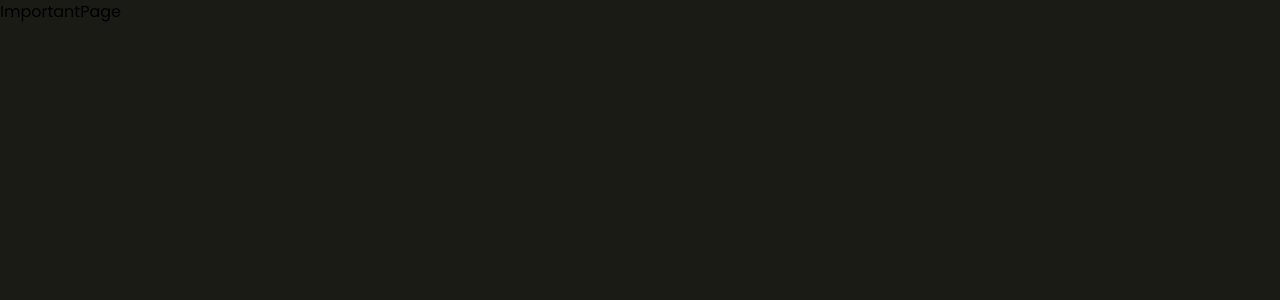
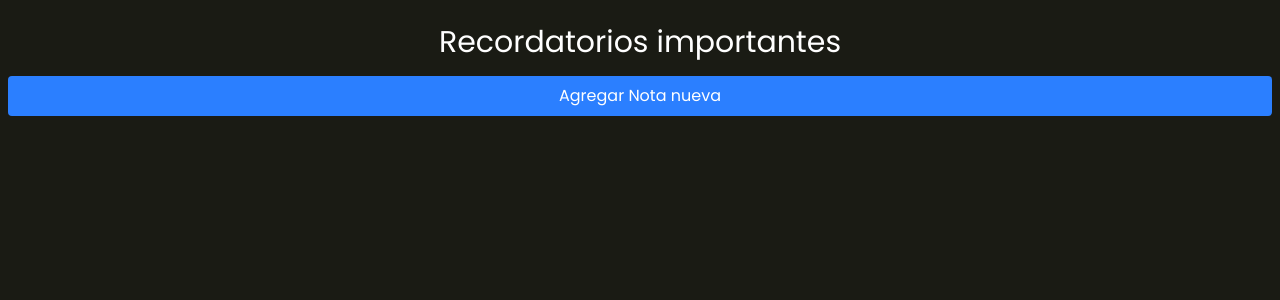
Before and after one commit to Whoiamx/sup-today-app, a Next.js app: page /reminders/important in a window 1280 px wide. Shown: the top 300 px of the page. Built offline with nearby package versions, Linux system fonts and the light colour scheme.

Commit message:
add button

```diff
--- a/app/reminders/(routes)/future/page.tsx
+++ b/app/reminders/(routes)/future/page.tsx
@@ -1,5 +1,17 @@
 import React from "react";
+import { ReminderItem } from "../../components/ReminderItem";
 
 export default function FuturePage() {
-  return <div>FuturePage</div>;
+  return (
+    <div className="p-2">
+      <div className="p-4">
+        <h2 className="text-white text-3xl text-center">
+          Recordatorios futuros
+        </h2>
+      </div>
+      <div>
+        <ReminderItem />
+      </div>
+    </div>
+  );
 }
--- a/app/reminders/(routes)/important/page.tsx
+++ b/app/reminders/(routes)/important/page.tsx
@@ -1,5 +1,17 @@
 import React from "react";
+import { ReminderItem } from "../../components/ReminderItem";
 
 export default function ImportantPage() {
-  return <div>ImportantPage</div>;
+  return (
+    <div className="p-2">
+      <div className="p-4">
+        <h2 className="text-white text-3xl text-center">
+          Recordatorios importantes
+        </h2>
+      </div>
+      <div>
+        <ReminderItem />
+      </div>
+    </div>
+  );
 }
--- a/app/reminders/(routes)/today/page.tsx
+++ b/app/reminders/(routes)/today/page.tsx
@@ -1,5 +1,17 @@
 import React from "react";
+import { ReminderItem } from "../../components/ReminderItem";
 
 export default function TodayPage() {
-  return <div>TodayPage</div>;
+  return (
+    <div className="p-2">
+      <div className="p-4">
+        <h2 className="text-white text-3xl text-center">
+          Recordatorios de hoy
+        </h2>
+      </div>
+      <div>
+        <ReminderItem />
+      </div>
+    </div>
+  );
 }
--- a/app/reminders/components/ReminderCategoryCards.tsx
+++ b/app/reminders/components/ReminderCategoryCards.tsx
@@ -2,8 +2,9 @@ import { ReminderCard } from "./ReminderCard";
 
 export const ReminderCategoryCards = () => {
   return (
+    <>
       <div className="min-h-screen flex items-start justify-center pt-10 bg-oliveLight">
-      <div className="grid grid-cols-2 gap-x-6 gap-y-6 w-[90vw] max-w-[600px]">
+        <div className="grid grid-cols-2 gap-x-7 gap-y-7 w-[90vw] max-w-[600px]">
           <ReminderCard title="Hoy" count={3} color="blue" route="today" />
           <ReminderCard
             title="Programados"
@@ -18,7 +19,12 @@ export const ReminderCategoryCards = () => {
             color="red"
             route="important"
           />
+
+          <button className="col-span-2 bg-green-600 text-white py-3 rounded-xl hover:bg-green-700 transition">
+            Agregar nota
+          </button>
         </div>
       </div>
+    </>
   );
 };
```
Lines whose indentation alone changed are shown as unchanged.
